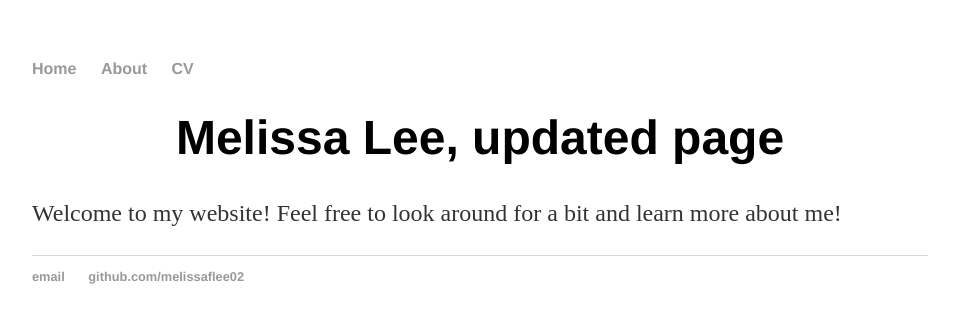
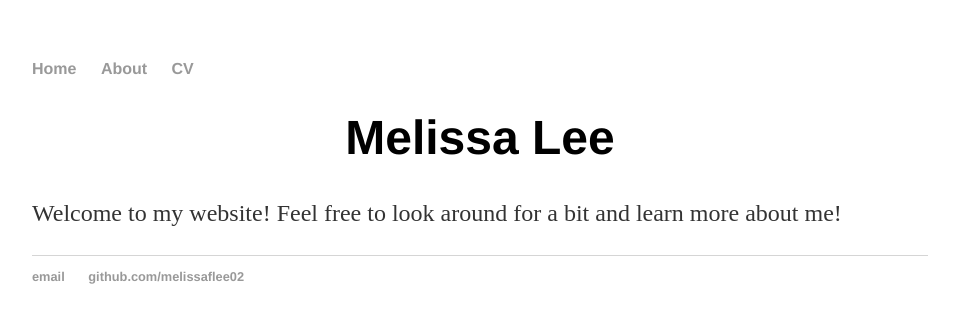
Before and after one commit to melissaflee02/mlee24.github.io, a Jekyll site: the page built from index.html, in a window 1280 px wide. Shown: the top 323 px of the page, without its empty margins (160-1119 px from the left). Built offline with Jekyll 4.4.1, drawn with Linux system fonts in a browser that asks for light colours.

Commit message:
Update index.html

```diff
--- a/index.html
+++ b/index.html
@@ -3,7 +3,7 @@ layout: default
 title: Home Page
 ---
 <div class="name_header">
-	<h1>Melissa Lee, updated page</h1>
+	<h1>Melissa Lee</h1>
 </div>
 <div class="blurb">
 	<p>Welcome to my website! Feel free to look around for a bit and learn more about me!</a></p>
```
